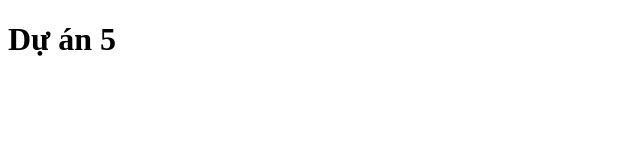
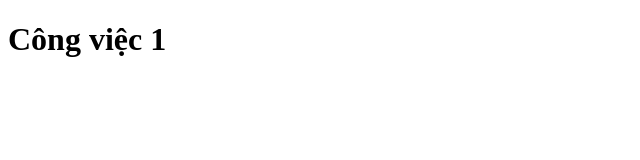
Before and after one commit to TLammgh/D-n-5, a plain HTML site: page index.html in a window 1280 px wide. Shown: the whole page, without its empty margins (0-640 px from the left). Drawn offline with Linux system fonts and the light colour scheme.

Commit message:
1. công việc 1

```diff
--- a/index.html
+++ b/index.html
@@ -6,6 +6,6 @@
     <title>Dự án 5</title>
   </head>
   <body>
-    <h1>Dự án 5</h1>
+    <h1>Công việc 1</h1>
   </body>
 </html>
```
